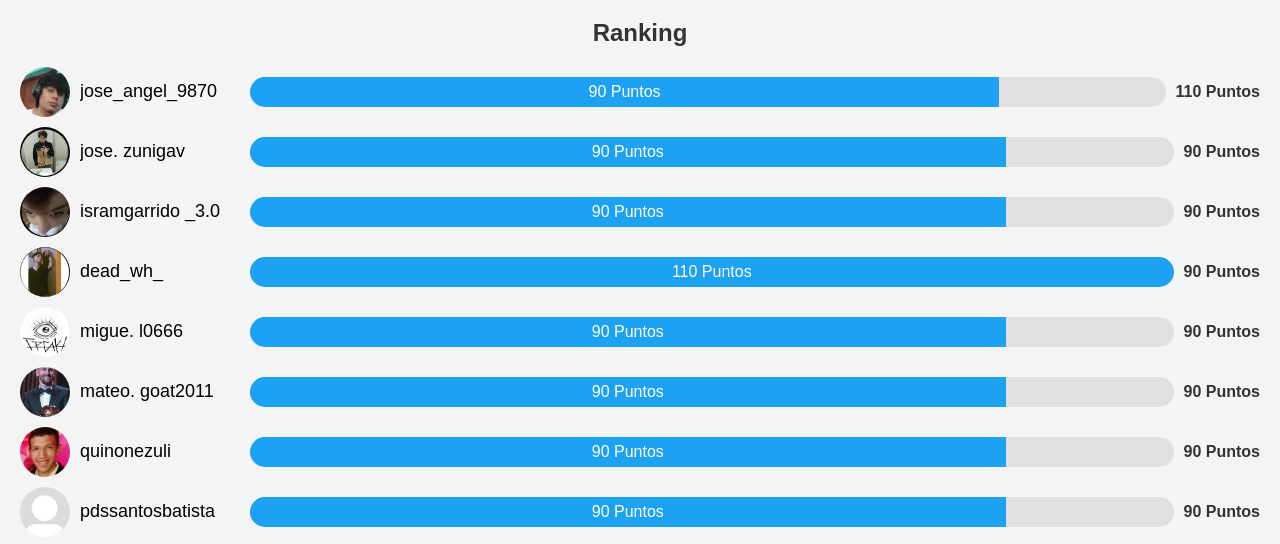
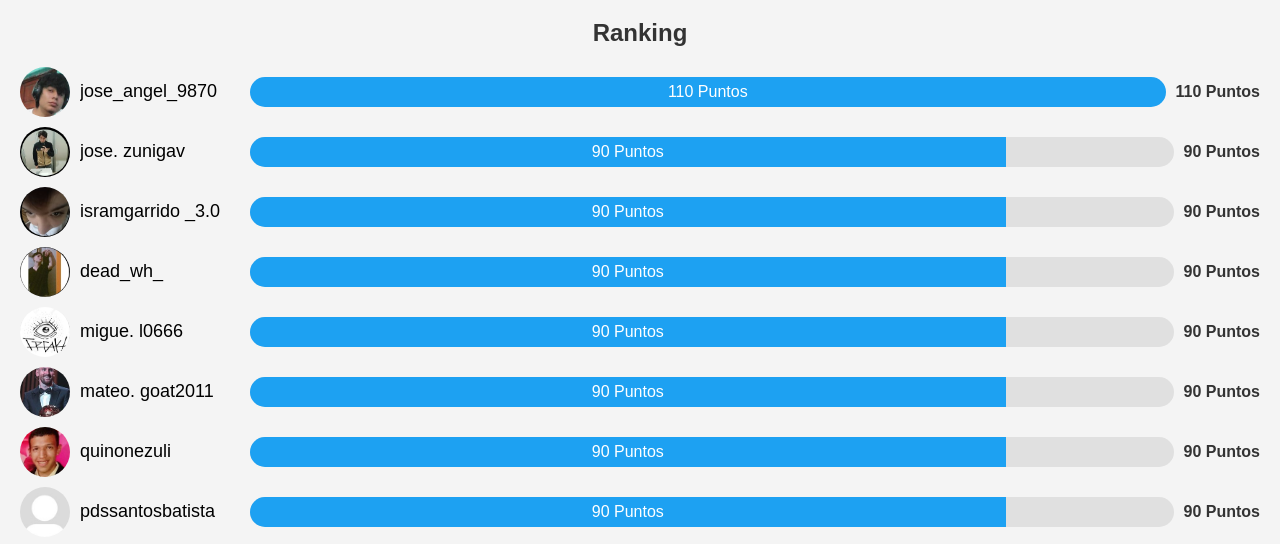
Before and after one commit to narciso09/recompensas, a plain HTML site: page index.html in a window 1280 px wide. Shown: the part 242-786 px from the top of the page. Drawn offline with Linux system fonts and the light colour scheme.

Commit message:
Update index.html

```diff
--- a/index.html
+++ b/index.html
@@ -421,10 +421,10 @@
   <script>
     // Datos de los usuarios (puedes actualizar esto manualmente)
     const usuarios = [
-      { nombre: "Usuario 1", puntos: 90 },
+      { nombre: "Usuario 1", puntos: 110 },
       { nombre: "Usuario 2", puntos: 90 },
       { nombre: "Usuario 3", puntos: 90 },
-      { nombre: "Usuario 4", puntos: 110 },
+      { nombre: "Usuario 4", puntos: 90 },
       { nombre: "Usuario 5", puntos: 90 },
       { nombre: "Usuario 6", puntos: 90 },
       { nombre: "Usuario 7", puntos: 90 },
```
